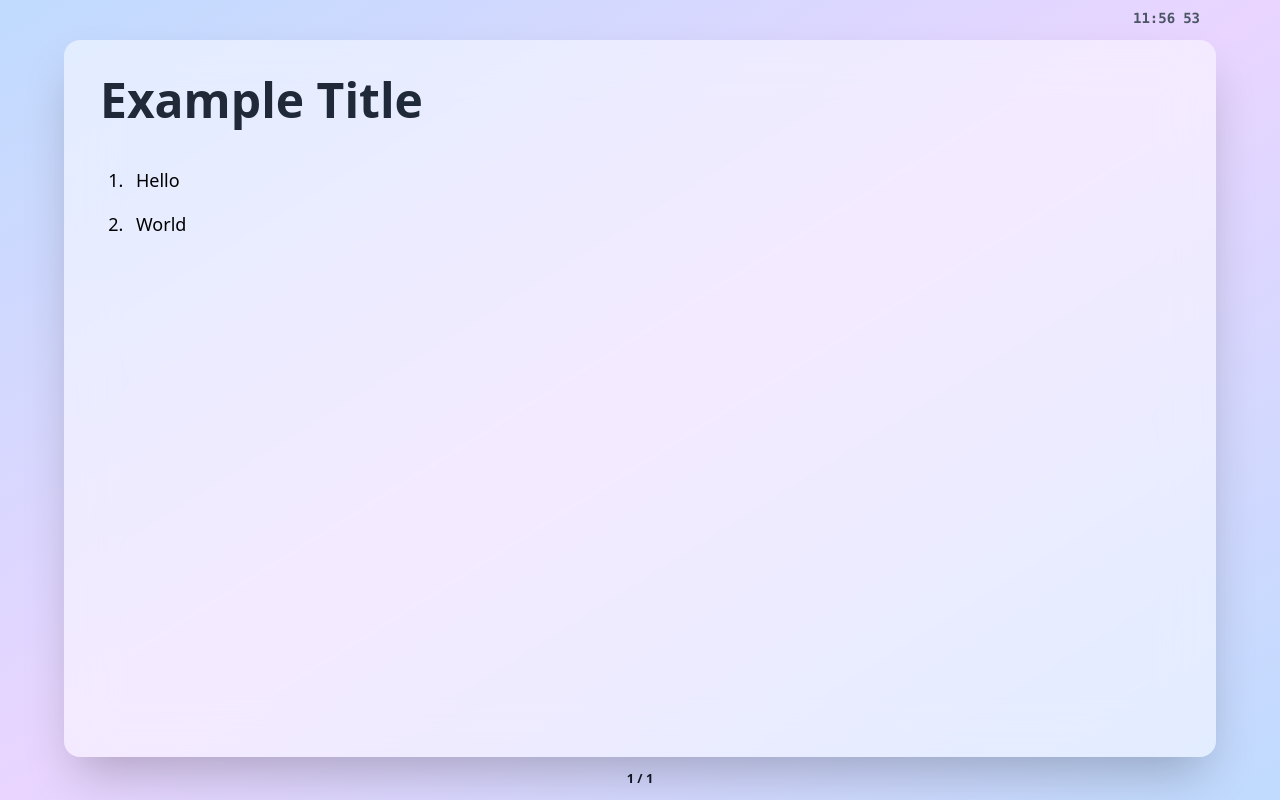
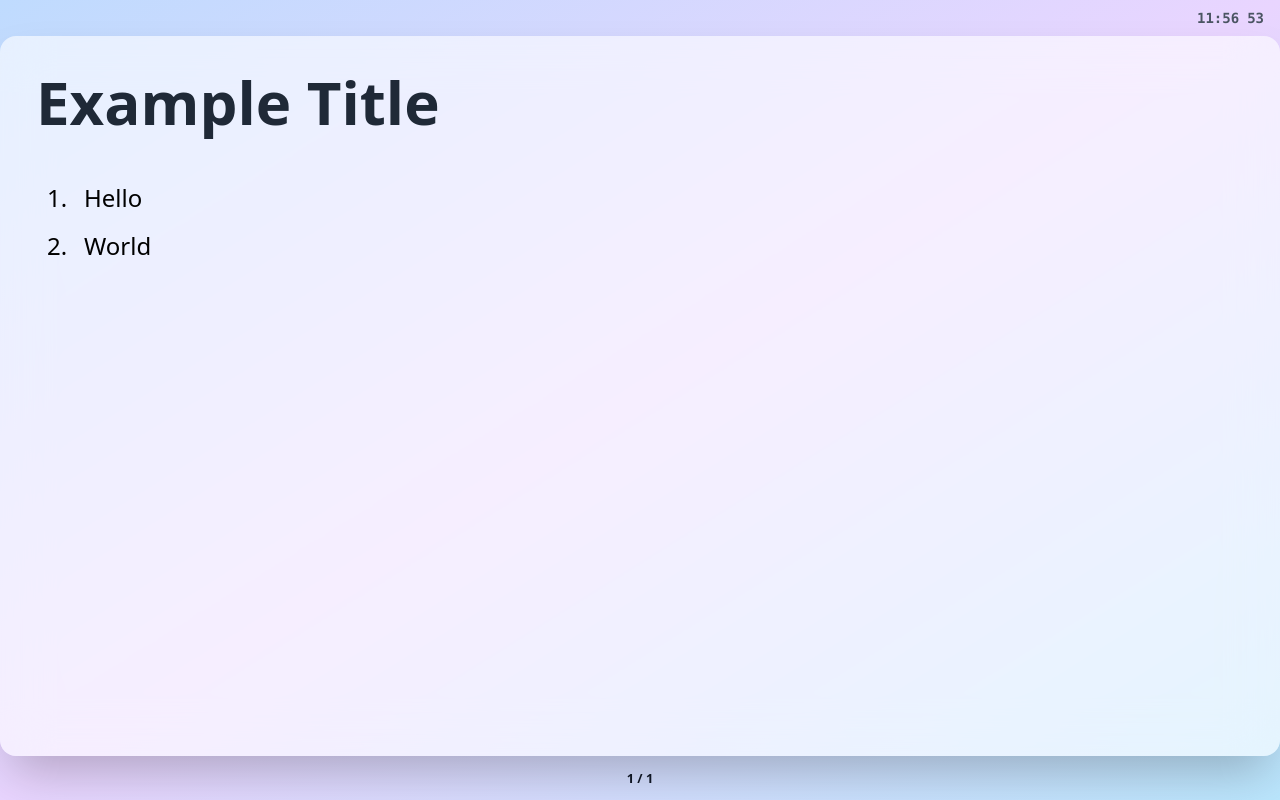
Before and after one commit to ryuji-1to/react-presentation, a React (Vite) app: page / in a window 1280 px wide. Built offline with nearby package versions, Linux system fonts and the light colour scheme.

Commit message:
style: 💄 update

```diff
--- a/index.html
+++ b/index.html
@@ -4,9 +4,9 @@
     <meta charset="UTF-8" />
     <link rel="icon" type="image/svg+xml" href="/vite.svg" />
     <meta name="viewport" content="width=device-width, initial-scale=1.0" />
-    <title>Vite + React + TS</title>
+    <title>Presentation</title>
   </head>
-  <body class="bg-gradient-to-br via-purple-200 from-blue-200 to-blue-200">
+  <body class="bg-gradient-to-br via-purple-200 from-blue-200 to-sky-200">
     <div id="root"></div>
     <script type="module" src="/src/main.tsx"></script>
   </body=>
--- a/src/components/presentation/PresentationDetail.tsx
+++ b/src/components/presentation/PresentationDetail.tsx
@@ -7,7 +7,7 @@ type Props = {
 };
 export const PresentationDetail = ({ children }: Props) => {
   return (
-    <main className="flex flex-col h-screen max-w-6xl mx-auto">
+    <main className="flex flex-col h-screen overflow-scroll">
       <PresentationHeader />
       {children}
       <PresentationFooter />
--- a/src/components/slides/Example.tsx
+++ b/src/components/slides/Example.tsx
@@ -3,7 +3,7 @@ import { Slide } from '../template/Slide';
 export const Example = () => {
   return (
     <Slide slideTitle="Example Title" prose>
-      <ul className="list-decimal">
+      <ul className="list-decimal text-2xl">
         <li>Hello</li>
         <li>World</li>
       </ul>
--- a/src/components/template/Slide.tsx
+++ b/src/components/template/Slide.tsx
@@ -31,7 +31,7 @@ const getAnimation = (animation?: Animation) => {
 
 const Heading = ({ children, className, ...rest }: { children: ReactNode } & ComponentPropsWithoutRef<'h1'>) => {
   return (
-    <h1 {...rest} className={`text-5xl font-bold text-gray-800 ${className}`}>
+    <h1 {...rest} className={`text-6xl font-bold text-gray-800 ${className}`}>
       {children}
     </h1>
   );
@@ -52,6 +52,7 @@ export const Slide = ({ children, animation, position, prose, slideTitle, resetK
     useKey(['Enter', 'l'], nextSlide);
     useKey(['h'], prevSlide);
   }
+
   const Position = getPosition(position);
   const Animation = getAnimation(animation);
 
@@ -75,8 +76,10 @@ export const Slide = ({ children, animation, position, prose, slideTitle, resetK
   }
 
   return (
-    <div className="flex-1 pt-1">
-      <div className="h-full p-9 bg-white bg-opacity-50 shadow-2xl rounded-2xl backdrop-blur-xl">{element}</div>
+    <div className="flex-1 mx-auto flex items-center">
+      <div className="h-[720px] aspect-video p-9 bg-white bg-opacity-60 shadow-2xl  rounded-2xl backdrop-blur-xl">
+        {element}
+      </div>
     </div>
   );
 };
```
